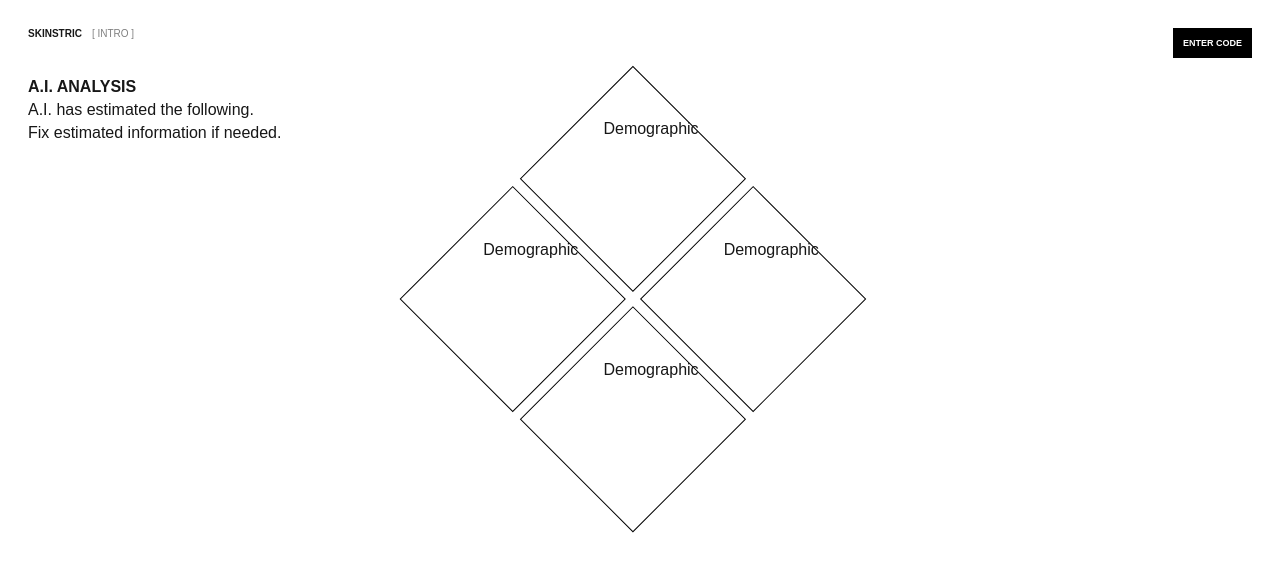
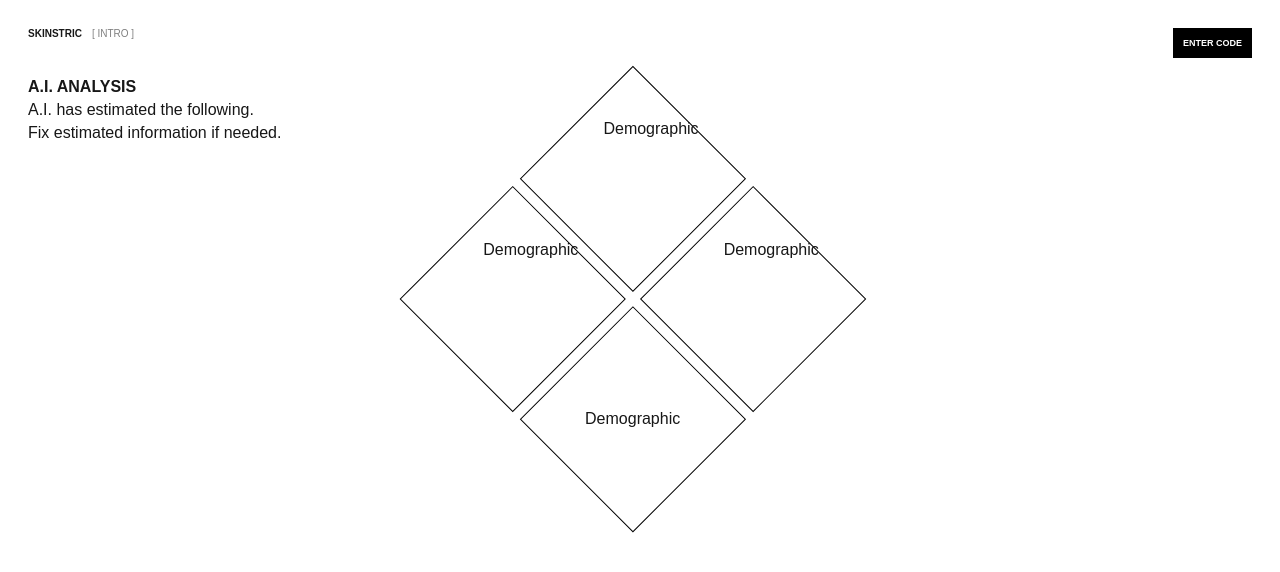
Before and after one commit to KamalRaghe/Skinstric, a Next.js app: page /select in a window 1280 px wide. Shown: the top 572 px of the page. Built offline with nearby package versions, Linux system fonts and the light colour scheme.

Commit message:
first commit

```diff
--- a/app/select/page.js
+++ b/app/select/page.js
@@ -117,7 +117,7 @@ export default function Select() {
             <div style={{ border: "1px solid black" }} >
                 <div style={{transform:"rotate(-45deg"}} >Demographic</div>
             </div>
-            <div style={{ border: "1px solid black" }} >
+            <div className="center" style={{ border: "1px solid black" }} >
                 <div style={{transform:"rotate(-45deg"}} >Demographic</div>
             </div>
           </div>
```
